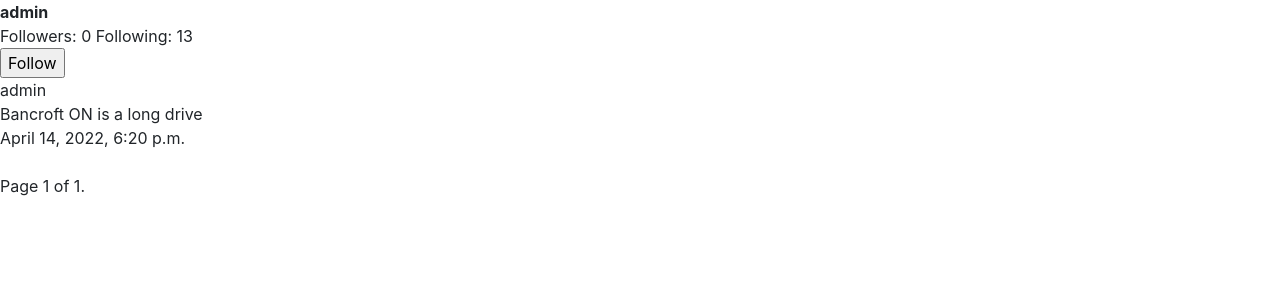
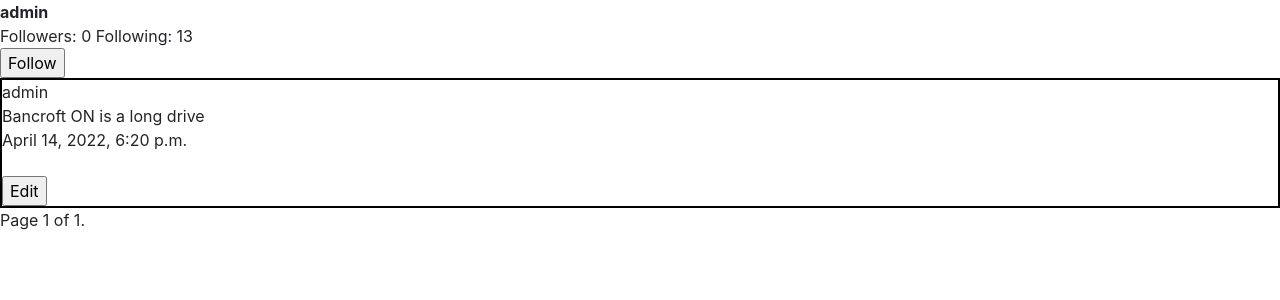
Before and after one commit to Erix-F5R/Network-React, a Django app: page /user/admin in a window 1280 px wide. Shown: the part 56-356 px from the top of the page. Run offline with Django 3.2, Linux system fonts and the light colour scheme; data comes from the database, SQL or seed files in the repository; both versions use the stored data as it was after the commit; some libraries are stand-ins or nearby versions.

Commit message:
added JS

```diff
--- a/network/templates/network/all_posts.html
+++ b/network/templates/network/all_posts.html
@@ -4,11 +4,11 @@
 
     {% for post in all_posts%}
 
-
+    <div style ="border: solid black 2px;">
     <div><a class="nav-link" href="{% url 'profile' post.user %}">{{post.user}}</a></div>
     <div>{{post.body}}</div>
     <div>{{post.date}}</div><br>
-
+    </div>
     {% endfor %}
 
 {% endblock %}
--- a/network/templates/network/profile.html
+++ b/network/templates/network/profile.html
@@ -14,9 +14,19 @@ Following: {{following_count}}
 </form>
 
 {% for post in posts%}
+<div  style ="border: solid black 2px;">
 <div>{{post.user}}</div>
 <div>{{post.body}}</div>
 <div>{{post.date}}</div><br>
+
+<form action="{% url 'edit' post.id %}" method='POST'>
+    {%csrf_token%}
+    <input type="submit" name="submit" value="Edit">
+</form>
+
+
+
+</div>
 {% endfor %}
 
 
--- a/network/urls.py
+++ b/network/urls.py
@@ -11,6 +11,7 @@ urlpatterns = [
     path("login", views.login_view, name="login"),
     path("logout", views.logout_view, name="logout"),
     path("register", views.register, name="register"),
+    path("edit/<int:post_id>", views.edit, name="edit"),
 
     ##API
 
--- a/network/views.py
+++ b/network/views.py
@@ -24,6 +24,17 @@ def index(request):
             post.save()
 
     return render(request, "network/index.html", {"form": NewPostForm(),"current_user": request.user})
+
+def edit(request, post_id):
+
+    post = Post.objects.get(id=post_id)
+    post_form = NewPostForm(instance=post, initial={'body':post.body})
+
+    #IF POST
+    #form = MyModelForm(request.POST, instance=my_record)
+
+    return render(request, "network/edit.html", {"form":post_form,"current_user": request.user,"post":post_id})
+
 
 def profile(request, username):
 
```
Also changed, not shown: network/static/network/edit.js (added, +10 -0 lines), network/templates/network/edit.html (added, +17 -0 lines), db.sqlite3, network/forms.py (line endings or trailing spaces).
